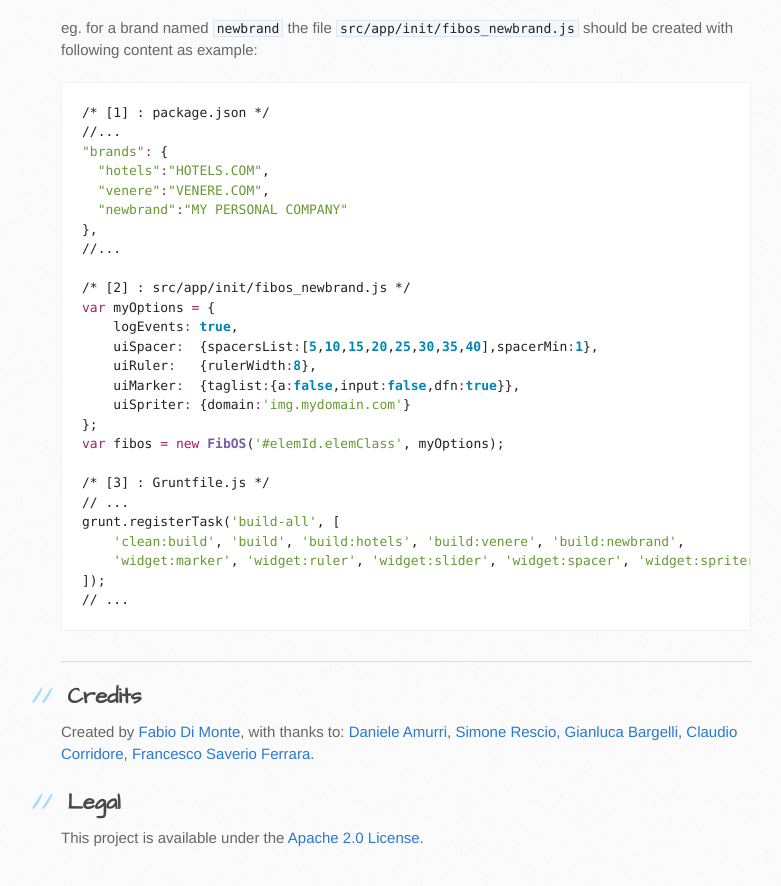
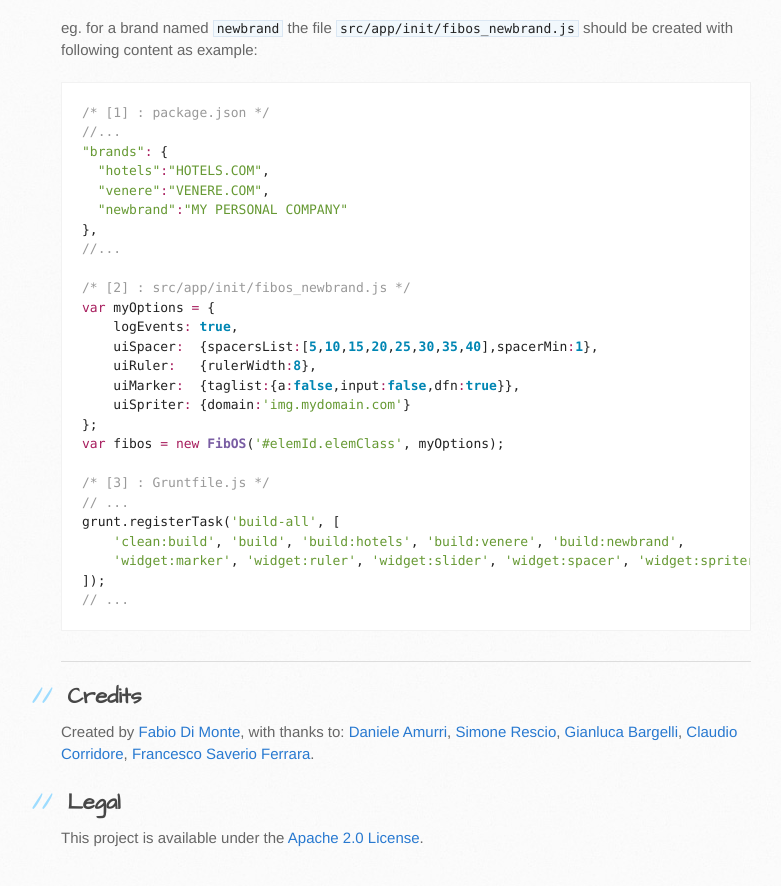
Before and after one commit to HotelsDotCom/FibOS, a plain HTML site: page index.html in a window 1280 px wide. Shown: the part 7876-8762 px from the top of the page, without its empty margins (109-890 px from the left). Drawn offline with Linux system fonts and the light colour scheme.

Commit message:
improve color syntax (added comments color)

```diff
--- a/stylesheets/overrides.css
+++ b/stylesheets/overrides.css
@@ -30,3 +30,6 @@ td pre {
     color: #795da3;
     font-weight: bold;
 }
+.pl-c {
+    color: #999;
+}
```
